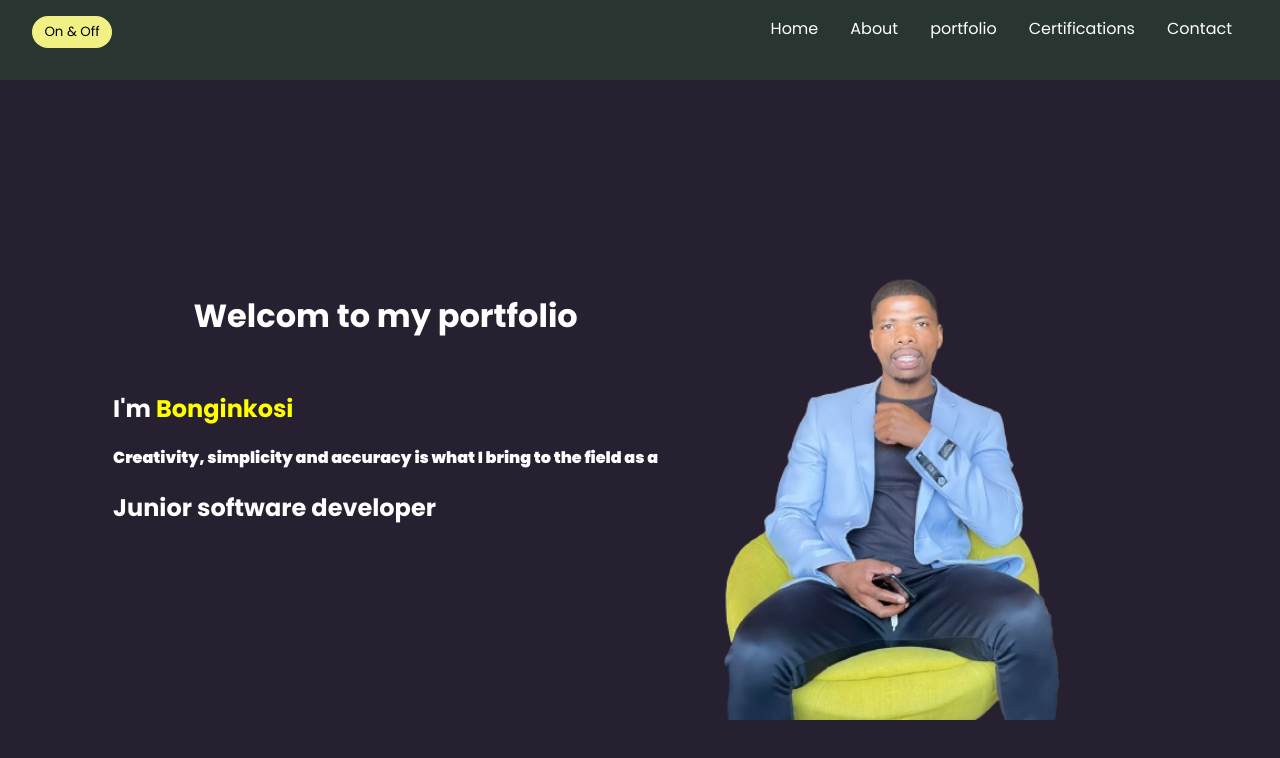
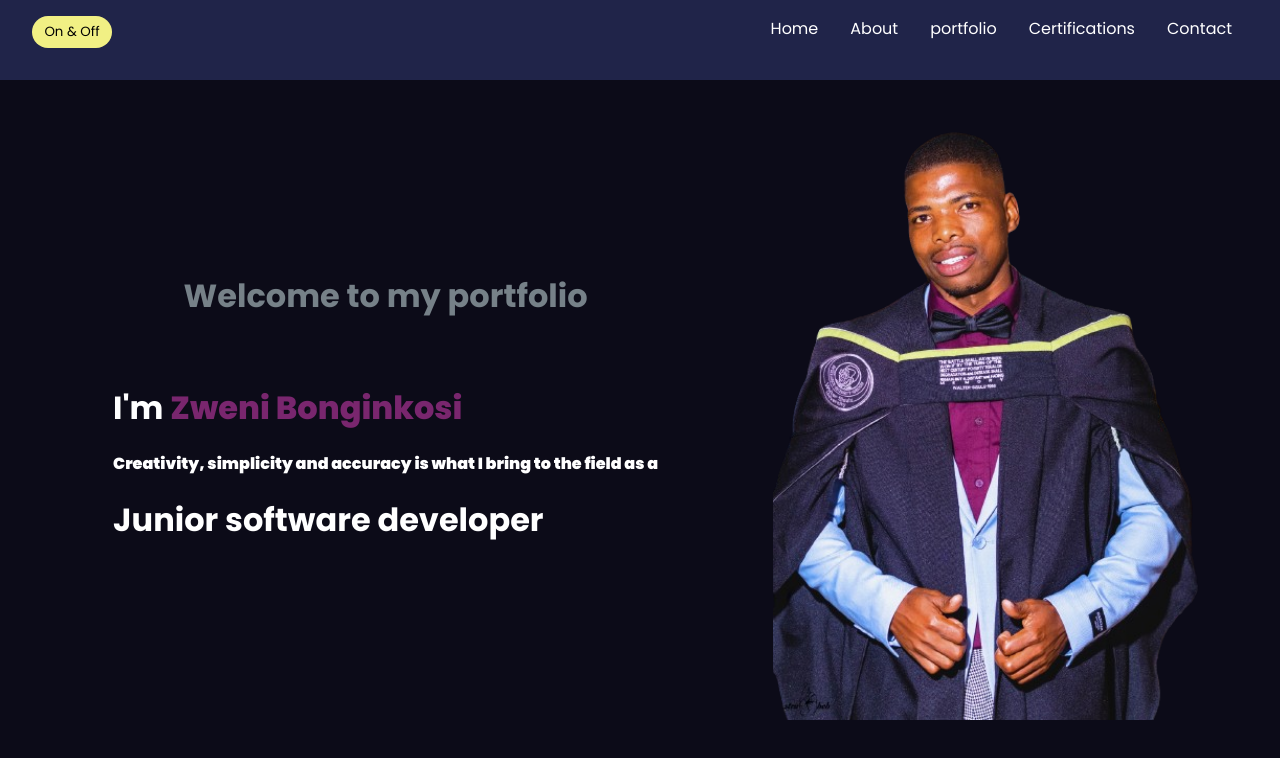
Before and after one commit to Bawrer/Bawrer-portfolio, a React (Create React App) app: page / in a window 1280 px wide. Shown: the top 758 px of the page. Built offline with nearby package versions, Linux system fonts and the light colour scheme.

Commit message:
Install Font Awesome

```diff
--- a/package.json
+++ b/package.json
@@ -3,6 +3,7 @@
   "version": "0.1.0",
   "private": true,
   "dependencies": {
+    "@fortawesome/fontawesome-free": "^6.5.1",
     "@testing-library/jest-dom": "^5.17.0",
     "@testing-library/react": "^13.4.0",
     "@testing-library/user-event": "^13.5.0",
--- a/public/style.css
+++ b/public/style.css
@@ -8,7 +8,7 @@
 }
 
 body{
-   background: rgb(38, 32, 49);
+   background: rgb(12, 11, 24);
    color: white;
    overflow: hidden;
    overflow-y: scroll;
--- a/src/components/Intro/intro.css
+++ b/src/components/Intro/intro.css
@@ -22,7 +22,7 @@
  .introContent {
    width: 60%; /* Adjust the width as needed */
    padding: 2rem;
-   font-size: 1.5rem; /* Adjust the font size as needed */
+   font-size: 2rem; /* Adjust the font size as needed */
    font-weight: 700;
    display: flex;
    flex-direction: column;
@@ -31,6 +31,7 @@
  }
 
  .welcome {
+   color: rgb(118, 129, 136);
    font-size: 2rem;
    font-weight: 700;
    margin-bottom: 1rem;
@@ -38,8 +39,9 @@
  }
 
  .introName {
-   color: yellow;
-   font-size:x-large;
+   color: rgb(121, 38, 110);
+   font-size: 2rem;
+   font-weight: 800;
  }
 
  .introPara {
--- a/src/components/Intro/intro.js
+++ b/src/components/Intro/intro.js
@@ -1,13 +1,13 @@
 import React from 'react';
 import './intro.css';
-import bg from '../../assets/IMG-20231026-WA0025-removebg-preview.png';
+import bg from '../../assets/IMG-20230509-WA0042-removebg-preview.png';
 
 const Intro = () => {
   return (
     <section id='intro'>
       <div className='introContent'>
-        <span className='welcome'>Welcom to my portfolio</span> <br />
-        <span className='introText'>I'm <span className='introName'>Bonginkosi</span> <br /><span className='introPara'>Creativity, simplicity and accuracy is what I bring to the field as a</span><br/><span className='careerName'>Junior software developer</span> </span>
+        <span className='welcome'>Welcome to my portfolio</span> <br />
+        <span className='introText'>I'm <span className='introName'> Zweni Bonginkosi</span> <br /><span className='introPara'>Creativity, simplicity and accuracy is what I bring to the field as a</span><br/><span className='careerName'>Junior software developer</span> </span>
     </div>
       <img src={bg} alt='bg' className='bg' />
     </section>
--- a/src/components/Navbar/navbar.css
+++ b/src/components/Navbar/navbar.css
@@ -9,7 +9,7 @@
    position: sticky;
    z-index: 3;
    top: 0;
-   background-color: rgb(40, 53, 48);
+   background-color: rgb(32, 36, 73);
 
 }
 .desktopMenubtn{
```
Also changed, not shown: src/assets/IMG-20230509-WA0042-removebg-preview.png (added), 1 other file (tests, documents, lock files or other folders).
